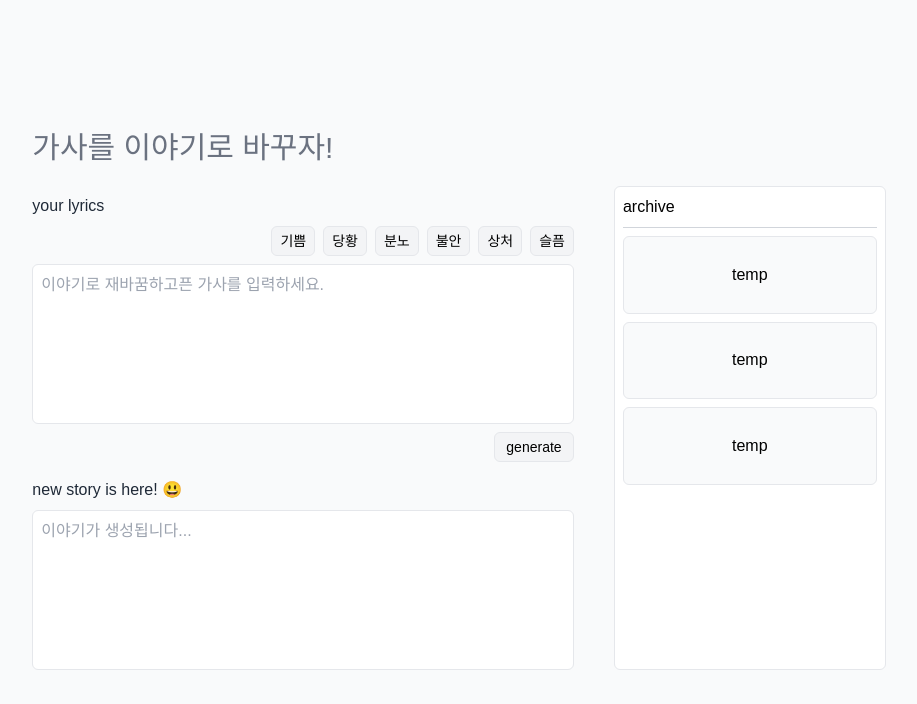
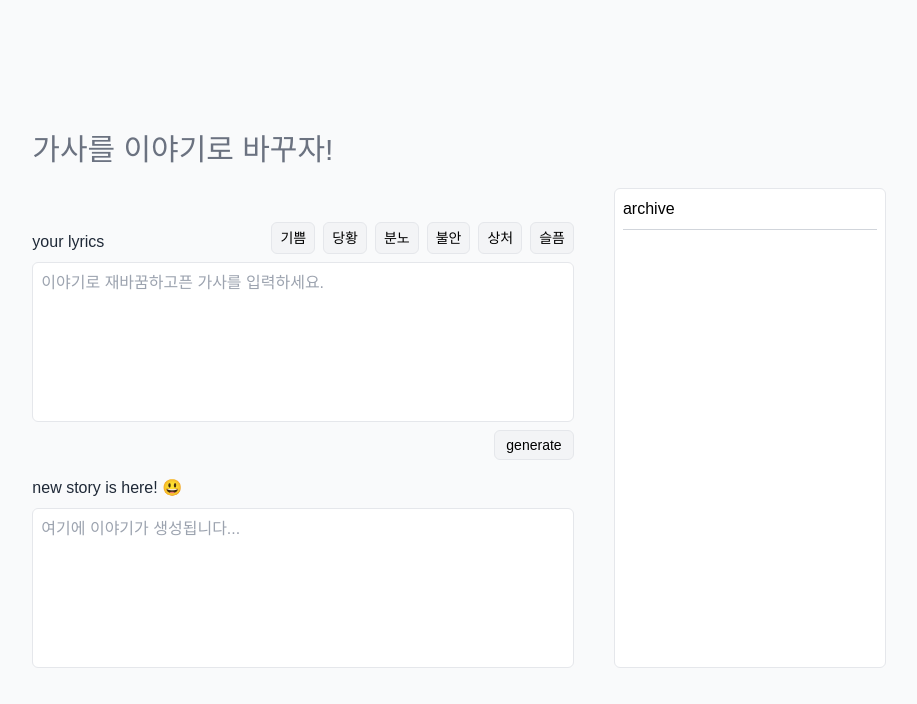
Before and after one commit to gomx3/lyrics2story-generator, a React (Vite) app in the folder story-generator/: page / in a window 1280 px wide. Shown: the top 704 px of the page, without its empty margins (181-1098 px from the left). Built offline with nearby package versions, Linux system fonts and the light colour scheme.

Commit message:
feat: add archive list and page

```diff
--- /dev/null
+++ b/story-generator/src/app/archive/page.tsx
@@ -0,0 +1,27 @@
+import { useEffect, useState } from 'react'
+import { StoryData } from '../../interface'
+import { useParams } from 'react-router-dom'
+
+type ArchivePageParams = {
+  id: string
+}
+
+const ArchivePage = () => {
+  const { id } = useParams<ArchivePageParams>()
+  const [data, setData] = useState<StoryData | null>(null)
+
+  useEffect(() => {
+    const stories = localStorage.getItem('stories')
+    if (stories) {
+      const parsedStories: StoryData[] = JSON.parse(stories)
+      const storyData = parsedStories.find((s) => s.id === id)
+
+      if (storyData) {
+        setData(storyData)
+      }
+    }
+  }, [id])
+
+  return <div className="text-xl">{data?.story}</div>
+}
+export default ArchivePage
--- a/story-generator/src/app/home.tsx
+++ b/story-generator/src/app/home.tsx
@@ -1,8 +1,9 @@
 import { useState } from 'react'
 import InputBox from '../components/generator/input'
-import HistoryCard from '../components/history/card'
+import CardList from '../components/history/cardList'
 import postLyrics from '../apis/postLyrics'
 import { emotions } from '../constants'
+import { StoryData } from '../interface'
 
 const Generator = () => {
   const [lyrics, setLyrics] = useState<string>('')
@@ -29,6 +30,17 @@ const Generator = () => {
     try {
       const data = await postLyrics(prompt)
       setStory(data?.generated_story)
+
+      const newStory: StoryData = {
+        id: window.crypto.randomUUID(),
+        date: new Date(),
+        lyrics: lyrics,
+        story: story,
+      }
+
+      const existingStories = JSON.parse(localStorage.getItem('stories') || '[]')
+      existingStories.push(newStory)
+      localStorage.setItem('stories', JSON.stringify(existingStories))
     } catch (error) {
       console.error('API 요청 실패:', error)
     }
@@ -37,17 +49,21 @@ const Generator = () => {
   return (
     <div className="flex flex-col justify-center w-2/3 gap-2">
       <div className="flex flex-col justify-between">
+        <div className="flex flex-row justify-between">
           <div className="py-2 text-m text-gray-800 dark:text-white">your lyrics</div>
-        <div className="flex flex-row gap-2 mb-2 self-end">
+          <div className="flex flex-row gap-2 mb-2">
             {emotions.map((e) => (
               <button
                 key={e.index}
-              className={selectedEmotions.includes(e.index) ? 'btn btn-blue btn-blue-active px-2' : 'btn btn-blue px-2'}
+                className={
+                  selectedEmotions.includes(e.index) ? 'btn btn-blue btn-blue-active px-2' : 'btn btn-blue px-2'
+                }
                 onClick={() => handleEmotionSelect(e.index)}
               >
                 {e.label}
               </button>
             ))}
+          </div>
         </div>
         <textarea
           className="w-full h-[10rem] p-2 resize-none border rounded-md border-gray-200 tansition focus:outline-none placeholder:text-gray-400"
@@ -59,7 +75,7 @@ const Generator = () => {
       <button className="btn btn-pink self-end w-20" onClick={() => handleGenerateClick()}>
         generate
       </button>
-      <InputBox value={story} label="new story is here! 😃" placeholder="이야기가 생성됩니다..." />
+      <InputBox value={story} label="new story is here! 😃" placeholder="여기에 이야기가 생성됩니다..." />
     </div>
   )
 }
@@ -68,17 +84,9 @@ function HomePage() {
   return (
     <div className="flex flex-col w-2/3 gap-5">
       <div className="text-gray-500 text-3xl">가사를 이야기로 바꾸자!</div>
-      <div className="flex flex-row gap-10 justify-between">
+      <div className="flex flex-row gap-10 justify-between items-end">
         <Generator />
-        <div className="w-1/3 p-2 border rounded-md bg-white">
-          <div>archive</div>
-          <div className="h-[1px] my-2 bg-gray-300"></div>
-          <div className="flex flex-col h-full">
-            <HistoryCard />
-            <HistoryCard />
-            <HistoryCard />
-          </div>
-        </div>
+        <CardList />
       </div>
     </div>
   )
--- a/story-generator/src/components/history/card.tsx
+++ b/story-generator/src/components/history/card.tsx
@@ -1,8 +1,21 @@
-const HistoryCard = () => {
+import { Link } from 'react-router-dom'
+import { formatDate } from '../../utils/formateDate'
+
+interface CardProps {
+  id: string
+  date: Date
+  lyrics: string
+}
+
+const HistoryCard: React.FC<CardProps> = ({ id, date, lyrics }) => {
   return (
-    <div className="flex justify-center items-center h-1/6 mb-2 border rounded-md bg-gray-50">
-      <h1>temp</h1>
-    </div>
+    <Link
+      to={`/archive/${id}`}
+      className="flex flex-col justify-center items-center gap-2 h-20 p-2 mb-2 border rounded-md bg-gray-50 transition ease-in hover:translate-y-[1px] hover:shadow-lg hover:scale-105 "
+    >
+      <div className="text-gray-700 text-sm self-end">{formatDate(date)}</div>
+      <div className="text-gray-500 text-xs">{lyrics.length > 50 ? `${lyrics.slice(0, 50)} ...` : lyrics}</div>
+    </Link>
   )
 }
 
--- /dev/null
+++ b/story-generator/src/components/history/cardList.tsx
@@ -0,0 +1,28 @@
+import { useEffect, useState } from 'react'
+import HistoryCard from './card'
+import { StoryData } from '../../interface'
+
+const CardList = () => {
+  const [data, setData] = useState<StoryData[]>([])
+
+  useEffect(() => {
+    const stories = localStorage.getItem('stories')
+    if (stories) {
+      setData(JSON.parse(stories))
+    }
+  }, [])
+
+  return (
+    <div className="w-1/3 h-[30rem] p-2 border rounded-md bg-white overflow-y-auto">
+      <div>archive</div>
+      <div className="h-[1px] my-2 bg-gray-300"></div>
+      <div className="flex flex-col">
+        {data.map((d) => (
+          <HistoryCard key={d.id} id={d.id} date={d.date} lyrics={d.lyrics} />
+        ))}
+      </div>
+    </div>
+  )
+}
+
+export default CardList
--- /dev/null
+++ b/story-generator/src/interface/index.ts
@@ -0,0 +1,6 @@
+export interface StoryData {
+  id: string
+  date: Date
+  lyrics: string
+  story: string
+}
--- a/story-generator/src/router/index.tsx
+++ b/story-generator/src/router/index.tsx
@@ -1,11 +1,16 @@
 import { createBrowserRouter, RouterProvider } from 'react-router-dom'
 import HomePage from '../app/home'
+import ArchivePage from '../app/archive/page'
 
 const storyRouter = createBrowserRouter([
   {
     path: '/',
     element: <HomePage />,
   },
+  {
+    path: '/archive/:id',
+    element: <ArchivePage />,
+  },
 ])
 
 export const StoryRouter = () => <RouterProvider router={storyRouter} />
--- /dev/null
+++ b/story-generator/src/utils/formateDate.ts
@@ -0,0 +1,11 @@
+export const formatDate = (date: Date | string) => {
+  if (typeof date === 'string') {
+    date = new Date(date)
+  }
+
+  return new Intl.DateTimeFormat('ko-KR', {
+    year: 'numeric',
+    month: 'numeric',
+    day: 'numeric',
+  }).format(date)
+}
```
Lines whose indentation alone changed are shown as unchanged.
